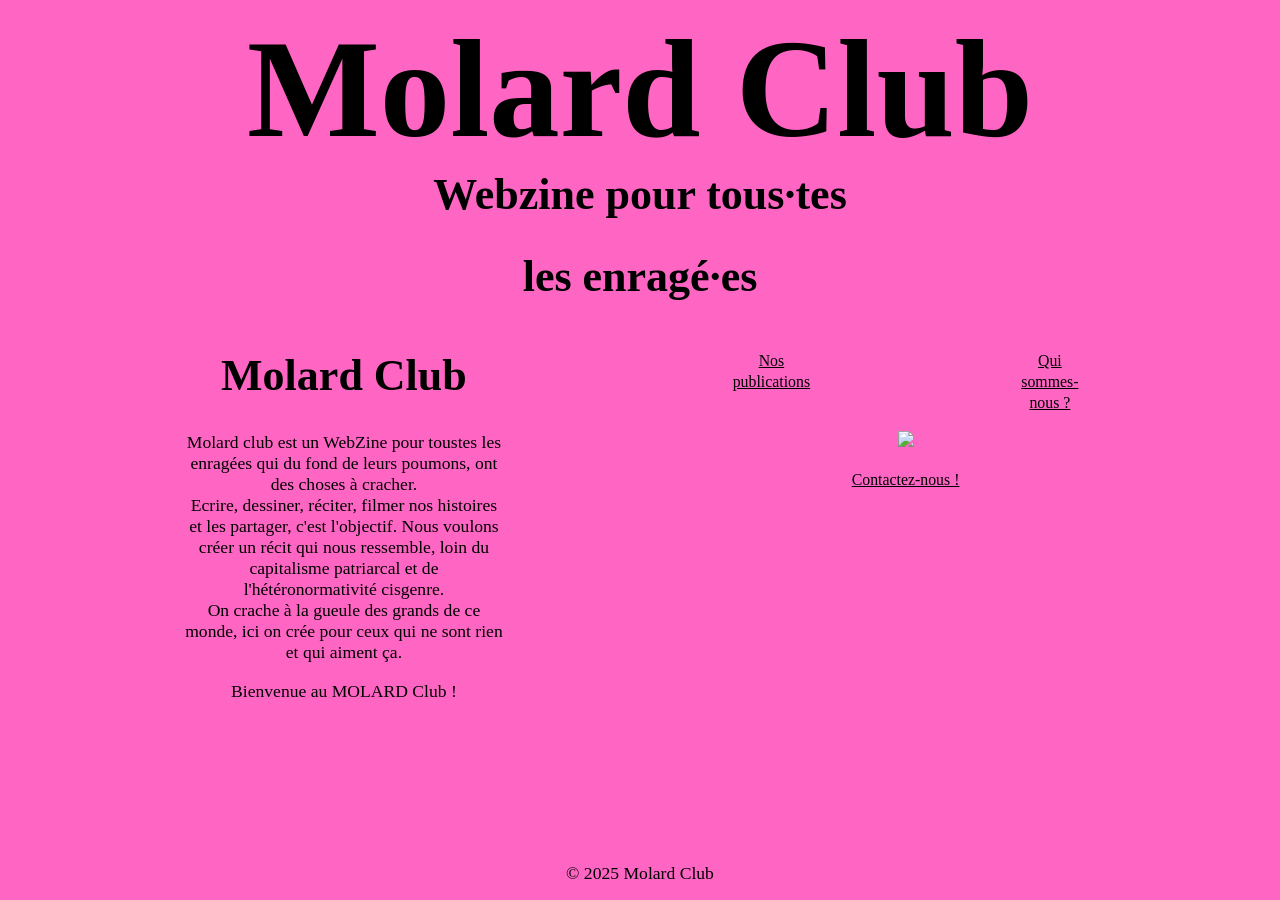
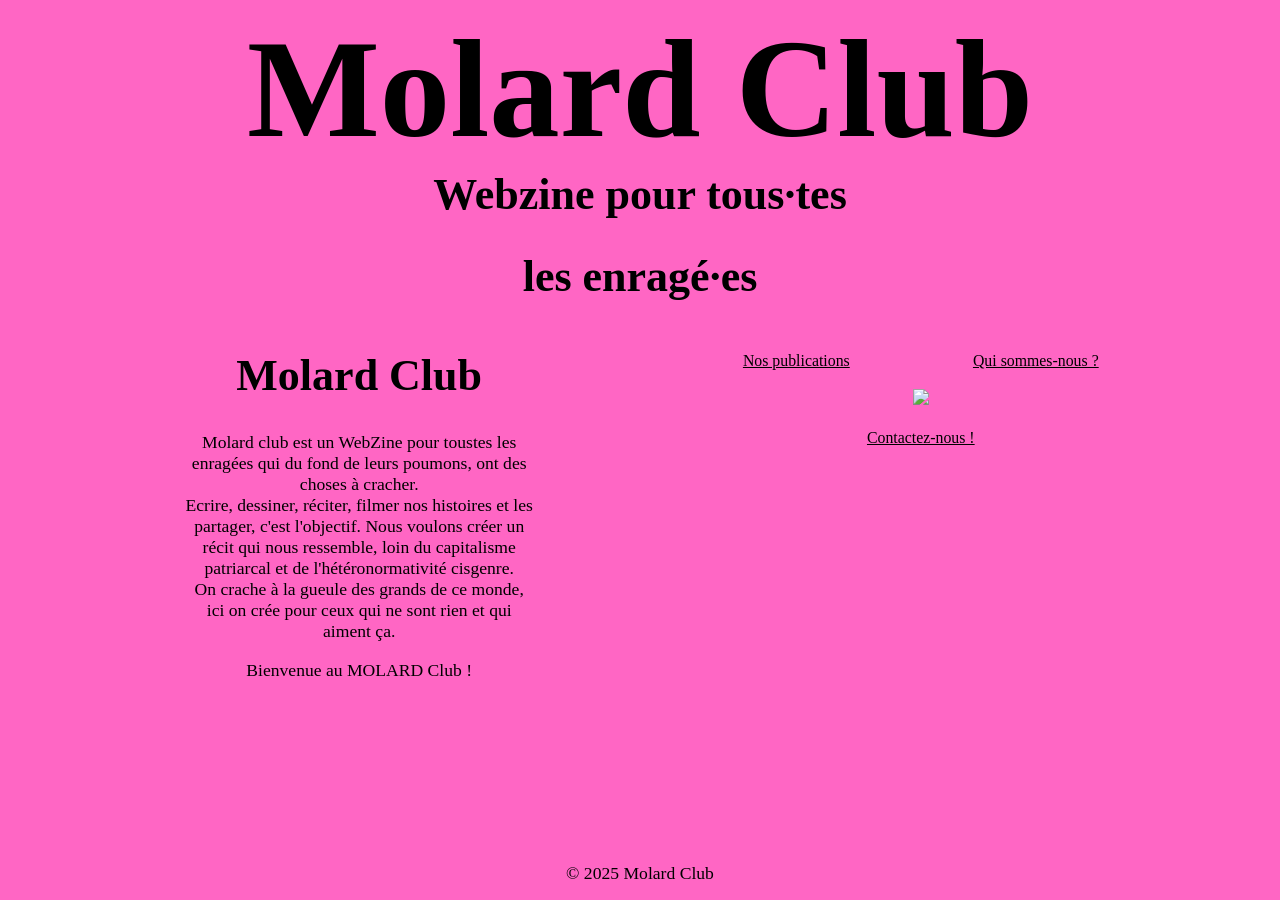

search

--- a/style.css
+++ b/style.css
@@ -42,8 +42,8 @@ ul {
     justify-content: center; 
 }
 li {
-    margin-right: 6em; 
-    margin-left: 6em;
+    margin-right: 3.5em; 
+    margin-left: 3.5em;
 }
 a {
     color: black;
